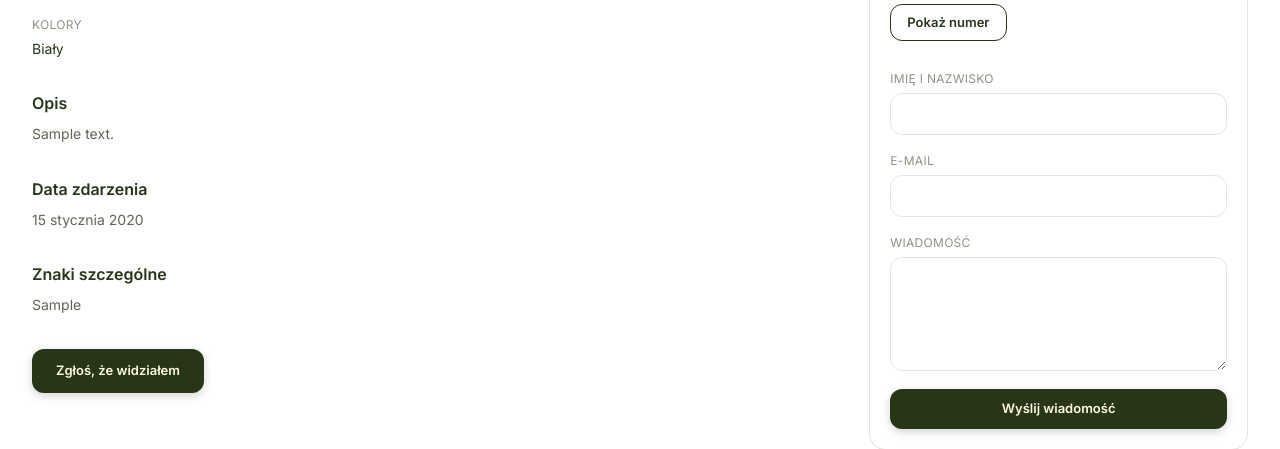
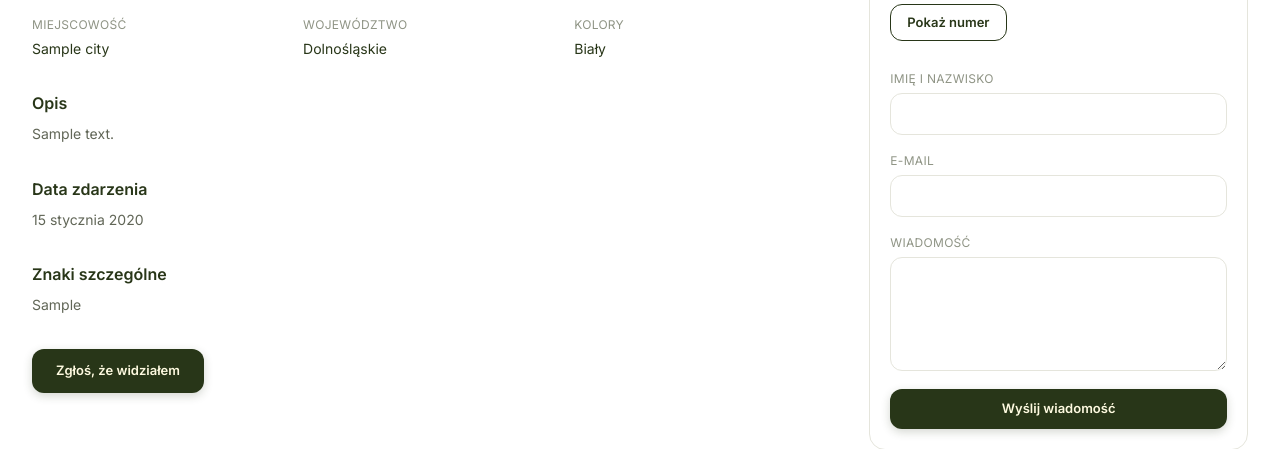
Before and after one commit to SlawekKania19/Noskiem, a Laravel app: page /animals/1 in a window 1280 px wide. Shown: the part 1002-1451 px from the top of the page. Run offline with Laravel 12, Linux system fonts and the light colour scheme; data comes from the database, SQL or seed files in the repository; tables that the repository leaves empty hold one stand-in row (values such as "Sample post"); grey boxes marked "Sample" are stand-in pictures; style sheets or scripts are compiled from the project's sources; parts of the project's set-up code (start-up, migrations or seed data) failed here and were passed over.

Commit message:
Add city and voivodeship details to animal show view for enhanced location information

```diff
--- a/resources/views/animals/show.blade.php
+++ b/resources/views/animals/show.blade.php
@@ -173,6 +173,18 @@
                             <dd class="mt-1 text-[14px] text-[#283618]">{{ $locationLabel }}</dd>
                         </div>
                     @endif
+                    @if ($animal->city)
+                        <div>
+                            <dt class="text-[12px] uppercase tracking-wide text-[#8f9485]">Miejscowość</dt>
+                            <dd class="mt-1 text-[14px] text-[#283618]">{{ $animal->city->name_pl }}</dd>
+                        </div>
+                    @endif
+                    @if ($animal->voivodeship)
+                        <div>
+                            <dt class="text-[12px] uppercase tracking-wide text-[#8f9485]">Województwo</dt>
+                            <dd class="mt-1 text-[14px] text-[#283618]">{{ $animal->voivodeship->name_pl }}</dd>
+                        </div>
+                    @endif
                     @if ($animal->colors->isNotEmpty())
                         <div>
                             <dt class="text-[12px] uppercase tracking-wide text-[#8f9485]">Kolory</dt>
```
